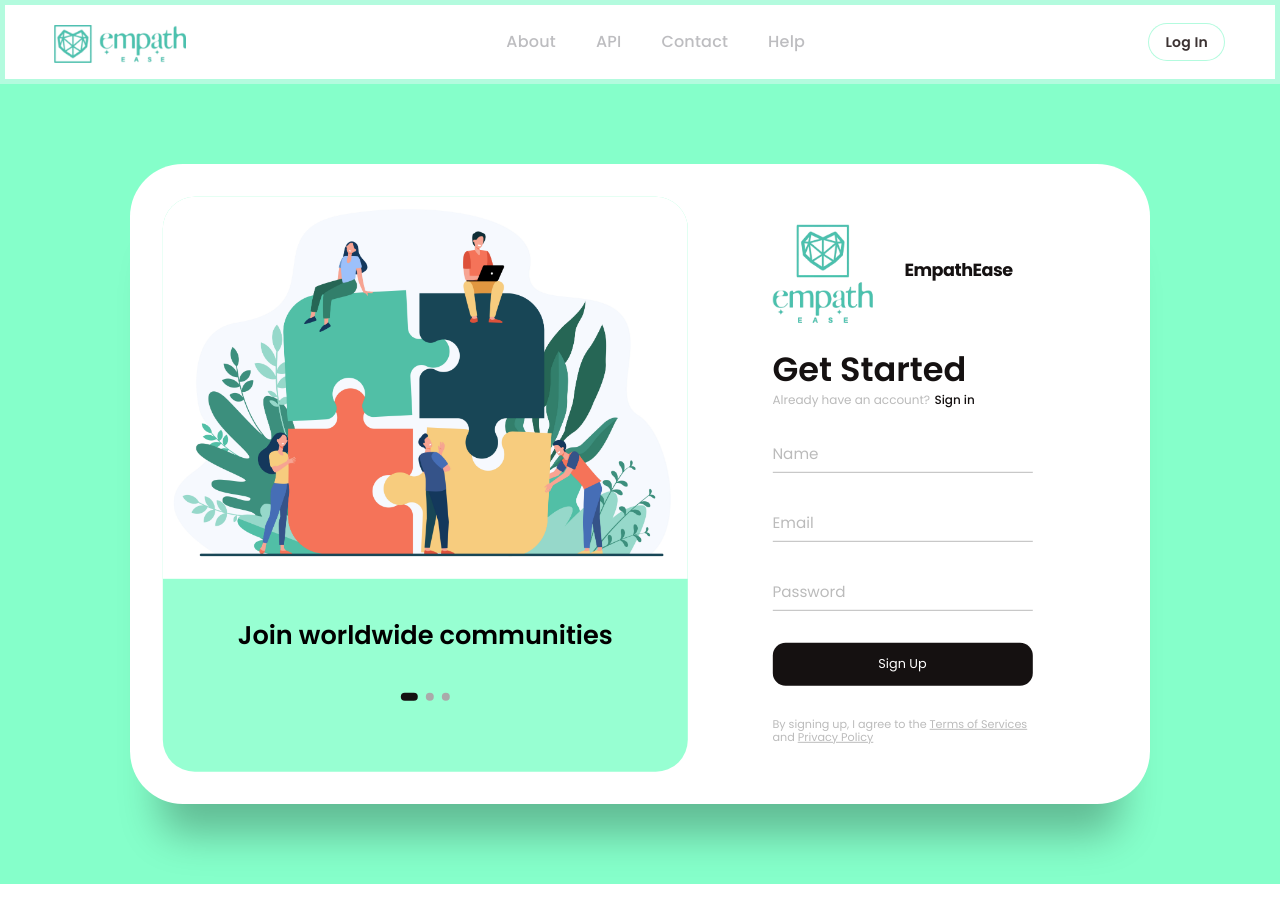
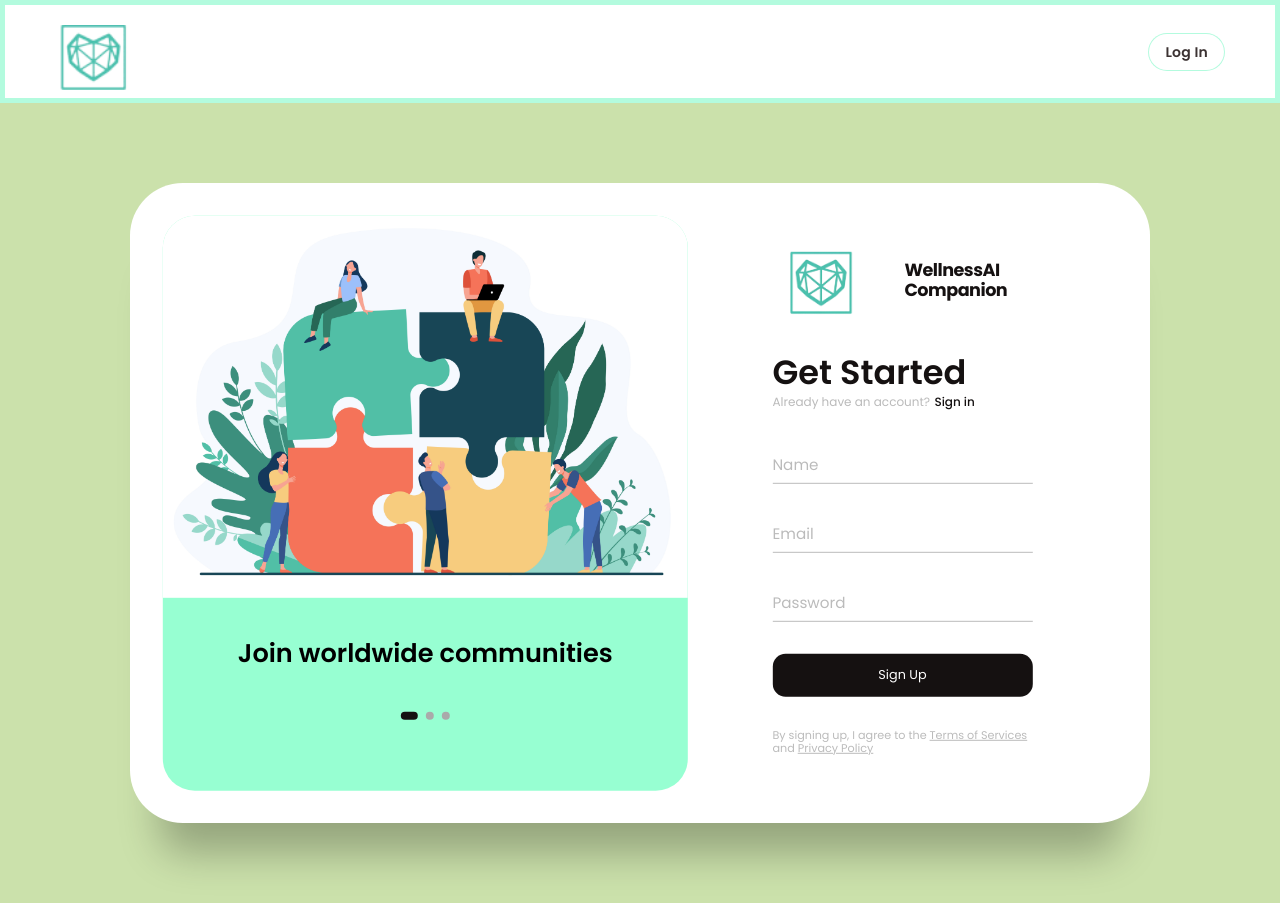
Before and after one commit to jams2517/WellnessAI-Companion, a Django app: page /register/ in a window 1280 px wide. Run offline with Django 4.2, Linux system fonts and the light colour scheme; some libraries are stand-ins or nearby versions.

Commit message:
made some changes

```diff
--- a/Authentication/templates/register.html
+++ b/Authentication/templates/register.html
@@ -4,8 +4,8 @@
 <head>
 	<meta charset='utf-8'>
 	<meta name="viewport" content="width=device-width, initial-scale=1, shrink-to-fit=no">
-	<title>Welcome to EmpathEase. Let's Make Memories Together</title>
-	<link rel="icon" href="{% static 'media/WebEmpathEase.ico' %}">
+	<title>Welcome to WellnessAI Companion. Let's Make Memories Together</title>
+	<link rel="icon" href="{% static 'media/logo4.ico' %}">
 	<link rel="stylesheet" href="https://cdnjs.cloudflare.com/ajax/libs/normalize/5.0.0/normalize.min.css">
 	<link rel="stylesheet" href="https://fonts.googleapis.com/css2?family=Material+Symbols+Rounded:opsz,wght,FILL,GRAD@20..48,100..700,0..1,-50..200" />
 	<link rel="stylesheet" href="{% static 'Styles/stylesRegister.css' %}">
@@ -14,14 +14,9 @@
 <body>
 	<header class="nav">
 		<a href="/" aria-current="page" class="logo-link w-inline-block w--current">
-			<img src="{% static 'media/Horizontal-Icon-EmpathEasepx.png' %}" loading="eager" alt="empathEase logo" class="logo">
+			<img src="{% static 'media/Horizontal-Icon.png' %}" loading="eager" alt="WellnessAI Companion logo" class="logo" style="width:90px">
 		</a>
-		<div class="nav-list">
-			<a href="/about" class="nav-item">About</a>
-			<a href="/api" class="nav-item">API</a>
-			<a href="/contact" class="nav-item">Contact</a>
-			<a href="/help" class="nav-item">Help</a>
-		</div>
+
 		<div class="nav-buttons">
 			<a href="/login" class="button-primary w-inline-block">
 				<div class="button-text">Log In</div>
@@ -36,8 +31,8 @@
 					<form autocomplete="off" class="sign-up-form" method="post">
 						{% csrf_token %}
 						<div class="logo">
-							<img src="{% static 'media\IconEmpathEaseWOBG.png' %}" alt="EmpathEase" />
-							<h4>EmpathEase</h4>
+							<img src="{% static 'media\logo3.png' %}" alt="WellnessAI Companion" />
+							<h4>WellnessAI Companion</h4>
 						</div>
 
 						<div class="heading">
--- a/static/Styles/StylesRegister.css
+++ b/static/Styles/StylesRegister.css
@@ -17,7 +17,7 @@ main {
   width: 100%;
   min-height: 100vh;
   overflow: hidden;
-  background-color: #6bffbfd2;
+  background-color: rgb(203, 225, 171);
   padding: 2rem;
   display: flex;
   align-items: center;
--- a/static/Styles/stylesIndex.css
+++ b/static/Styles/stylesIndex.css
@@ -1,7 +1,7 @@
 body {
   line-height: 1.6;
   color: #fff;
-  background: pink;
+  background-color: rgb(68, 170, 78);
   font-size: 18px;
   font-weight: 400;
   font-family: "-apple-system", "BlinkMacSystemFont", "Roboto", "Helvetica Neue", sans-serif !important;
@@ -15,6 +15,7 @@ body.stop {
 #page {
   position: relative;
   transition: 1s all ease-in-out;
+
 }
 #page.menuopen {
   opacity: 0.6;
--- a/static/Styles/stylesLogin.css
+++ b/static/Styles/stylesLogin.css
@@ -17,7 +17,7 @@ main {
   width: 100%;
   min-height: 100vh;
   overflow: hidden;
-  background-color: pink;
+  background-color: rgb(203, 225, 171);
   padding: 2rem;
   display: flex;
   align-items: center;
--- a/templates/base.html
+++ b/templates/base.html
@@ -3,10 +3,10 @@
   <head>
     <meta charset="UTF-8">
     <meta name="viewport" content="width=device-width, initial-scale=1">
-	  <link rel="icon" href='media/WebEmpathEase.ico'>
+	  <link rel="icon" href='media/logo4.ico'>
 	  <link rel="stylesheet" href="https://cdnjs.cloudflare.com/ajax/libs/normalize/5.0.0/normalize.min.css">
 	  <link rel="stylesheet" href="{% static 'Styles/styles.css' %}">
-    <title>EmpathEase: conversaciones que duran, momentos que importan</title>
+    <title>WellnessAI Companion: "Elevate Your Mind, Ignite Your Wellness."</title>
     <link rel="stylesheet" href="https://stackpath.bootstrapcdn.com/bootstrap/4.3.1/css/bootstrap.min.css">
   </head>
   <body>
```
Also changed, not shown: Authentication/templates/login.html (+5 -11 lines), ChatBot/templates/chatEase.html (+6 -12 lines), FeedBack/templates/feedback.html (+2 -8 lines), HomePage/templates/getStarted.html (+5 -5 lines), db.sqlite3, static/media/Horizontal-Icon-EmpathEasepx.png (deleted), static/media/Horizontal-Icon.png (added), static/media/IconEmpathEase.jpg (deleted), static/media/IconEmpathEaseWOBG (2).png (deleted), static/media/IconEmpathEaseWOBG.png (deleted), static/media/NameEmpathEaseWOBG.png (deleted), static/media/logo2.png (added), static/media/logo3.png (added), static/media/logo4.ico (renamed from static/media/WebEmpathEase.ico).
